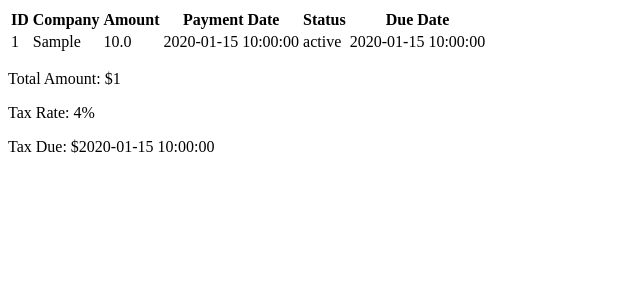
After one commit to jainil5896/FinalProject, a Flask app: template templates/filtered_results.html in a window 1280 px wide. The commit adds this page. Shown: the top 300 px of the page, without its empty margins (0-640 px from the left). Run offline with Flask 2, Linux system fonts and the light colour scheme; tables that the repository leaves empty hold one stand-in row (values such as "Sample post"); the template is opened without the code that fills it: values that come from a table or form of the project are taken from there, most other values are stand-ins (such as "Sample title", 1, 10 or a date in 2020).

Commit message:
updated code

```diff
--- a/app.py
+++ b/app.py
@@ -1,36 +1,85 @@
-from flask import Flask, request, jsonify, render_template
-import sqlite3
+from flask import Flask, render_template, request, redirect, url_for
+from flask_sqlalchemy import SQLAlchemy
+from datetime import datetime
 
 app = Flask(__name__)
+app.config["SQLALCHEMY_DATABASE_URI"] = "sqlite:///tax_payments.db"
+db = SQLAlchemy(app)
 
-# Database connection
-def get_db_connection():
-    conn = sqlite3.connect('tax_payments.db')
-    conn.row_factory = sqlite3.Row
-    return conn
+class TaxPayment(db.Model):
+    id = db.Column(db.Integer, primary_key=True)
+    company = db.Column(db.String(100), nullable=False)
+    amount = db.Column(db.Float, nullable=False)
+    payment_date = db.Column(db.DateTime, nullable=True)
+    status = db.Column(db.String(100), nullable=False)
+    due_date = db.Column(db.DateTime, nullable=False)
+    tax_rate = db.Column(db.Float, nullable=False)
 
-@app.route('/')
+@app.route("/")
 def index():
-    return render_template('index.html')
+    payments = TaxPayment.query.all()
+    return render_template("index.html", payments=payments)
 
-@app.route('/api/payments', methods=['GET', 'POST'])
-def manage_payments():
-    if request.method == 'POST':
-        # Insert new payment record
-        print("POST call")
-        data = request.json
-        conn = get_db_connection()
-        conn.execute('INSERT INTO payments (company, amount, payment_date, status, due_date) VALUES (?, ?, ?, ?, ?)',
-                     (data['company'], data['amount'], data['payment_date'], data['status'], data['due_date']))
-        conn.commit()
-        conn.close()
-        return jsonify({'message': 'Payment added'}), 201
-    else:
-        # Retrieve all payment records
-        conn = get_db_connection()
-        payments = conn.execute('SELECT * FROM payments').fetchall()
-        conn.close()
-        return jsonify([dict(payment) for payment in payments])
+@app.route("/add_payment", methods=["POST"])
+def add_payment():
+    company = request.form["company"]
+    amount = float(request.form["amount"])
+    payment_date = datetime.strptime(request.form["payment_date"], "%Y-%m-%d")
+    status = request.form["status"]
+    due_date = datetime.strptime(request.form["due_date"], "%Y-%m-%d")
+    tax_rate = float(request.form["tax_rate"])
 
-if __name__ == '__main__':
+    payment = TaxPayment(company=company, amount=amount, payment_date=payment_date, status=status, due_date=due_date, tax_rate=tax_rate)
+    db.session.add(payment)
+    db.session.commit()
+
+    return redirect(url_for("index"))
+
+@app.route("/update_payment/<int:payment_id>", methods=["POST"])
+def update_payment(payment_id):
+    payment = TaxPayment.query.get(payment_id)
+    payment.company = request.form["company"]
+    payment.amount = float(request.form["amount"])
+    payment.payment_date = datetime.strptime(request.form["payment_date"], "%Y-%m-%d")
+    payment.status = request.form["status"]
+    payment.due_date = datetime.strptime(request.form["due_date"], "%Y-%m-%d")
+    payment.tax_rate = float(request.form["tax_rate"])
+    db.session.commit()
+
+    return redirect(url_for("index"))
+
+@app.route("/delete_payment/<int:payment_id>")
+def delete_payment(payment_id):
+    payment = TaxPayment.query.get(payment_id)
+    db.session.delete(payment)
+    db.session.commit()
+
+    return redirect(url_for("index"))
+
+@app.route('/filter_payments', methods=['POST'])
+def filter_payments():
+    due_date = request.form.get('due_date')
+    payments, total_amount, tax_rate, tax_due = get_payments_by_due_date(due_date)
+
+    return render_template('filtered_results.html', payments=payments, total_amount=total_amount, tax_rate=tax_rate, tax_due=tax_due)
+
+def get_payments_by_due_date(due_date):
+    payments = []
+    total_amount = sum(payment['amount'] for payment in payments)
+    tax_rate = 6
+    tax_due = (total_amount * tax_rate) / 100
+
+    return payments, total_amount, tax_rate, tax_due
+
+@app.route('/ajax_filter_payments', methods=['POST'])
+def ajax_filter_payments():
+    due_date = request.form.get('due_date')
+    payments, total_amount = get_payments_by_due_date(due_date)
+
+    return render_template('filtered_results.html', payments=payments, total_amount=total_amount)
+
+
+if __name__ == "__main__":
+    with app.app_context():
+        db.create_all()
     app.run(debug=True)
--- a/requirements.txt
+++ b/requirements.txt
@@ -1 +1,2 @@
-Flask
+Flask==2.0.1
+Flask-SQLAlchemy==2.5.1
--- /dev/null
+++ b/templates/filtered_results.html
@@ -0,0 +1,33 @@
+<table>
+    <thead>
+        <tr>
+            <th>ID</th>
+            <th>Company</th>
+            <th>Amount</th>
+            <th>Payment Date</th>
+            <th>Status</th>
+            <th>Due Date</th>
+        </tr>
+    </thead>
+    <tbody>
+        {% if payments %}
+            {% for payment in payments %}
+            <tr>
+                <td>{{ payment.id }}</td>
+                <td>{{ payment.company }}</td>
+                <td>{{ payment.amount }}</td>
+                <td>{{ payment.payment_date }}</td>
+                <td>{{ payment.status }}</td>
+                <td>{{ payment.due_date }}</td>
+            </tr>
+            {% endfor %}
+        {% else %}
+            <tr>
+                <td colspan="6">No payments due for this date.</td>
+            </tr>
+        {% endif %}
+    </tbody>
+</table>
+<p>Total Amount: ${{ total_amount }}</p>
+<p>Tax Rate: {{ tax_rate }}%</p>
+<p>Tax Due: ${{ tax_due }}</p>
```
Also changed, not shown: connect_db.py (added, +14 -0 lines), static/css/styles.css (deleted, +0 -35 lines), templates/filter_payments.html (added, +39 -0 lines), templates/index.html (+107 -21 lines), README.md, instance/database.db (added), instance/tax_payments.db (added), 3 other files.
